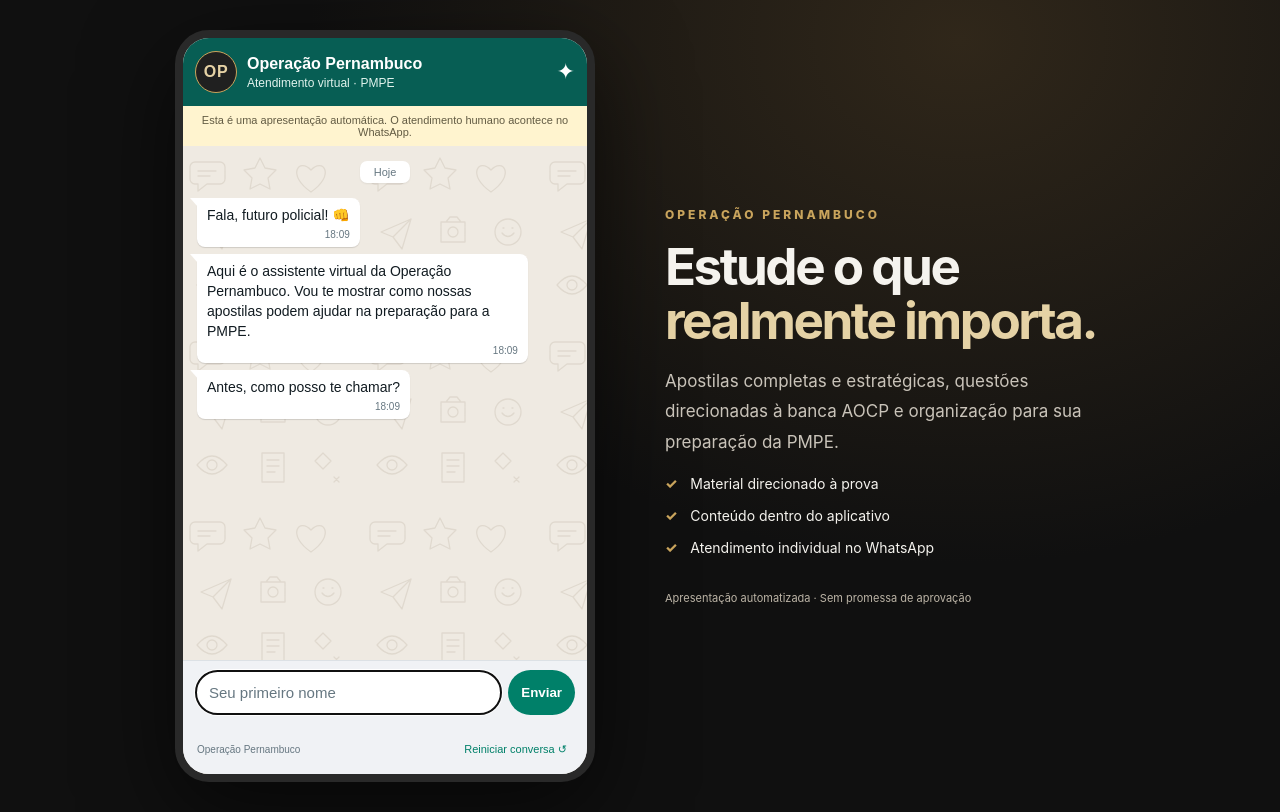
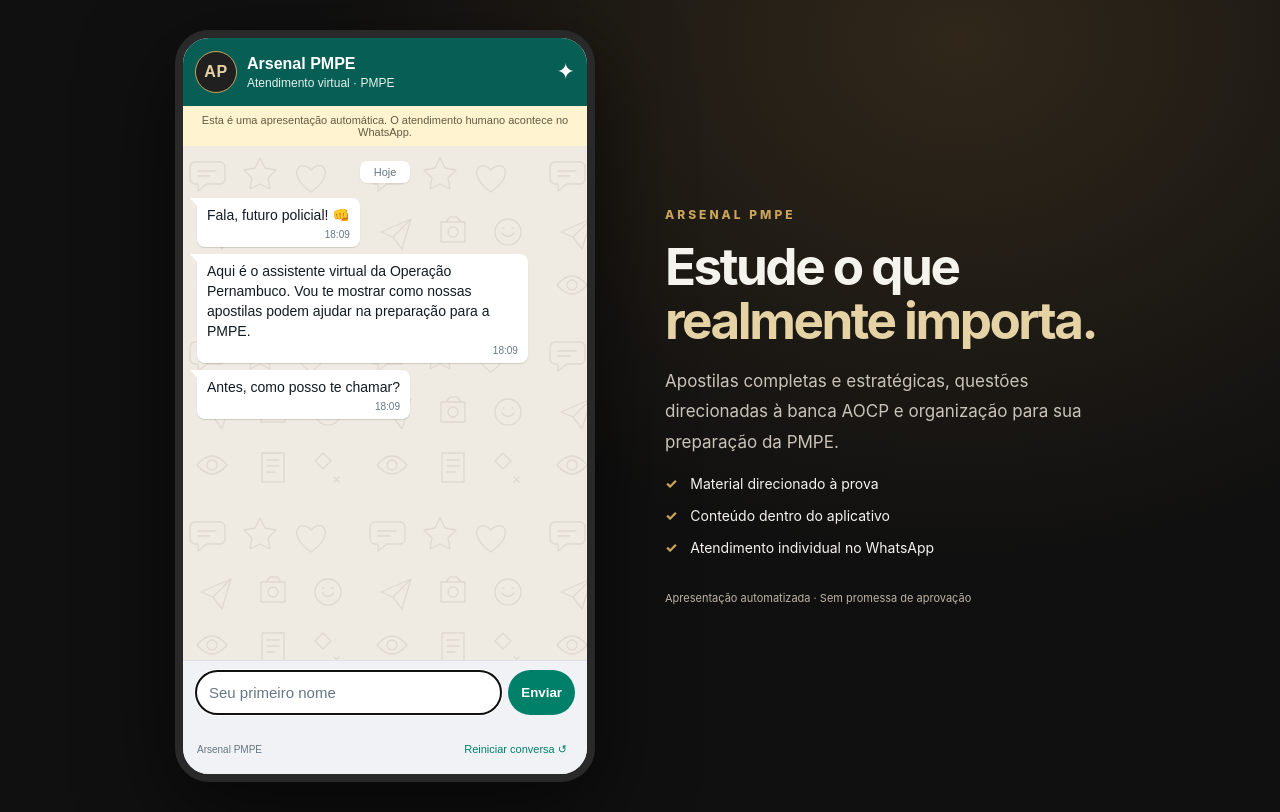
Before and after one commit to metodoquestoescontato/operacao-funil, a plain HTML site: page index.html in a window 1280 px wide. Drawn offline with Linux system fonts and the light colour scheme.

Commit message:
fix: identidade comercial Arsenal PMPE

```diff
--- a/index.html
+++ b/index.html
@@ -5,15 +5,15 @@
   <meta name="viewport" content="width=device-width, initial-scale=1.0" />
   <meta name="theme-color" content="#0e332d" />
   <meta name="description" content="Conheça uma preparação estratégica para o concurso da PMPE, com apostilas completas e questões direcionadas à banca AOCP." />
-  <title>Operação Pernambuco | Sua preparação PMPE</title>
+  <title>Arsenal PMPE | Sua preparação PMPE</title>
   <link rel="stylesheet" href="./styles.css" />
 </head>
 <body>
   <main class="app">
     <section class="phone" aria-label="Conversa automatizada de apresentação do material PMPE">
       <header class="chat-header">
-        <div class="avatar" aria-hidden="true">OP</div>
-        <div class="identity"><strong>Operação Pernambuco</strong><span>Atendimento virtual · PMPE</span></div>
+        <div class="avatar" aria-hidden="true">AP</div>
+        <div class="identity"><strong>Arsenal PMPE</strong><span>Atendimento virtual · PMPE</span></div>
         <div class="secure" title="Apresentação interativa">✦</div>
       </header>
       <div class="disclosure">Esta é uma apresentação automática. O atendimento humano acontece no WhatsApp.</div>
@@ -21,10 +21,10 @@
         <div class="day-label">Hoje</div>
       </div>
       <div class="answer-area" id="answerArea" aria-label="Opções de resposta"></div>
-      <footer class="chat-footer"><span>Operação Pernambuco</span><button type="button" id="restart">Reiniciar conversa ↺</button></footer>
+      <footer class="chat-footer"><span>Arsenal PMPE</span><button type="button" id="restart">Reiniciar conversa ↺</button></footer>
     </section>
     <aside class="side-note">
-      <div class="eyebrow">OPERAÇÃO PERNAMBUCO</div>
+      <div class="eyebrow">ARSENAL PMPE</div>
       <h1>Estude o que <em>realmente importa.</em></h1>
       <p>Apostilas completas e estratégicas, questões direcionadas à banca AOCP e organização para sua preparação da PMPE.</p>
       <div class="side-line"><span>✓</span> Material direcionado à prova</div>
```
